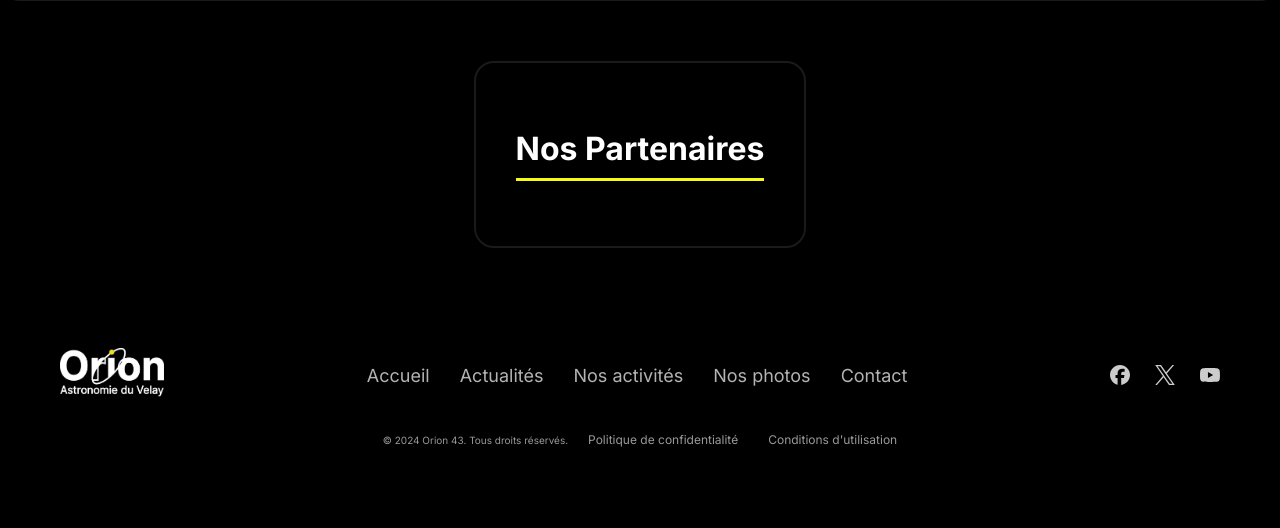
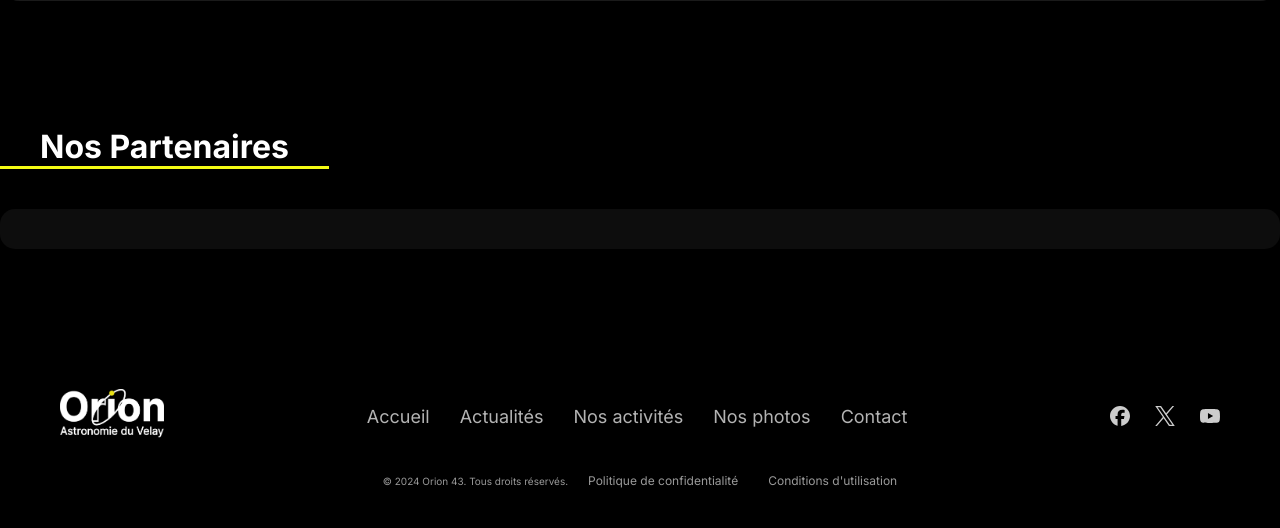
Before and after one commit to TomCharel/SAE301-Orion43, a PHP site: page /HTML/Index.html in a window 1280 px wide. Shown: the part 3664-4192 px from the top of the page. Before the commit the page ends 4111 px from the top, so only its background shows below. Run offline with PHP 8.4, Linux system fonts and the light colour scheme.

Commit message:
ajustement du carroussel et css de la page accueil

```diff
--- a/Orion43/CSS/styleAccueil.css
+++ b/Orion43/CSS/styleAccueil.css
@@ -297,16 +297,67 @@
     .partenaires-section {
       position: relative;
       z-index: 10;
-      padding: 40px 40px;
-      max-width: 1200px;
+      padding: 40px 0;
+      width: 100%;
       margin: 0 auto 60px auto;
-      border: 2px solid rgba(255, 255, 255, 0.1);
-      border-radius: 20px;
     }
 
     .partenaires-section h2 {
       text-align: center;
+      margin-bottom: 40px;
+      padding: 0 40px;
+      margin-left: auto;
+      margin-right: auto;
+    }
+
+    /* Carrousel de partenaires */
+    .partenaires-carousel {
       width: 100%;
+      overflow: hidden;
+      background: rgba(255, 255, 255, 0.05);
+      border-radius: 15px;
+      padding: 20px 0;
+      position: relative;
+    }
+
+    .carousel-track {
+      display: flex;
+      gap: 20px;
+      padding: 0 20px;
+      will-change: transform;
+    }
+
+    .carousel-slide {
+      flex: 0 0 250px;
+      height: 150px;
+      border-radius: 10px;
+      overflow: hidden;
+      cursor: pointer;
+      transition: transform 0.3s ease, box-shadow 0.3s ease;
+      box-shadow: 0 4px 12px rgba(0, 0, 0, 0.3);
+    }
+
+    .carousel-slide img {
+      width: 100%;
+      height: 100%;
+      object-fit: contain;
+      display: block;
+    }
+
+    @media (max-width: 768px) {
+      .carousel-slide {
+        flex: 0 0 200px;
+        height: 120px;
+      }
+
+      .carousel-track {
+        gap: 15px;
+        padding: 0 15px;
+      }
+
+      .partenaires-carousel {
+        padding: 15px 0;
+      }
     }
 
     @media (max-width: 968px) {
--- a/Orion43/HTML/Index.html
+++ b/Orion43/HTML/Index.html
@@ -183,6 +183,7 @@
      <!-- bandeau déroulant automatique des partenaires du site d'astronomie -->
         <section class="partenaires-section">
             <h2>Nos Partenaires</h2>
+            <div class="partenaires-carousel"></div>
         </section>
 
     <!-- Footer -->
@@ -230,9 +231,12 @@
   <!-- Script pour le fond étoilé -->
 <script type="module" src="../JS/EtoileFond.js"></script>
 
+<!-- Script pour le carrousel des partenaires -->
+<script src="../JS/PartenairesCarousel.js"></script>
+
 <script>
-    //to delete
     // Menu hamburger
+    // commentaire pour commit
     const hamburger = document.querySelector('.hamburger');
     const navMenu = document.querySelector('.nav-menu');
 
```
